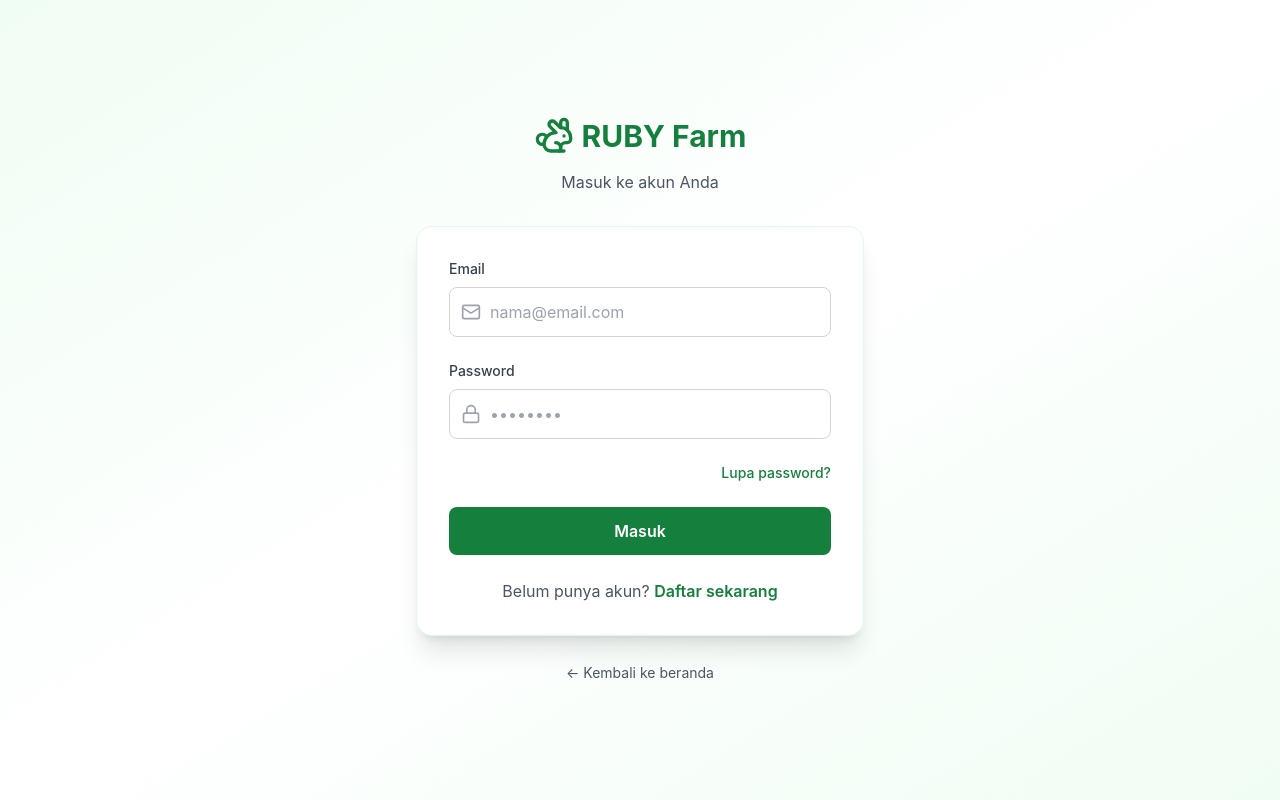
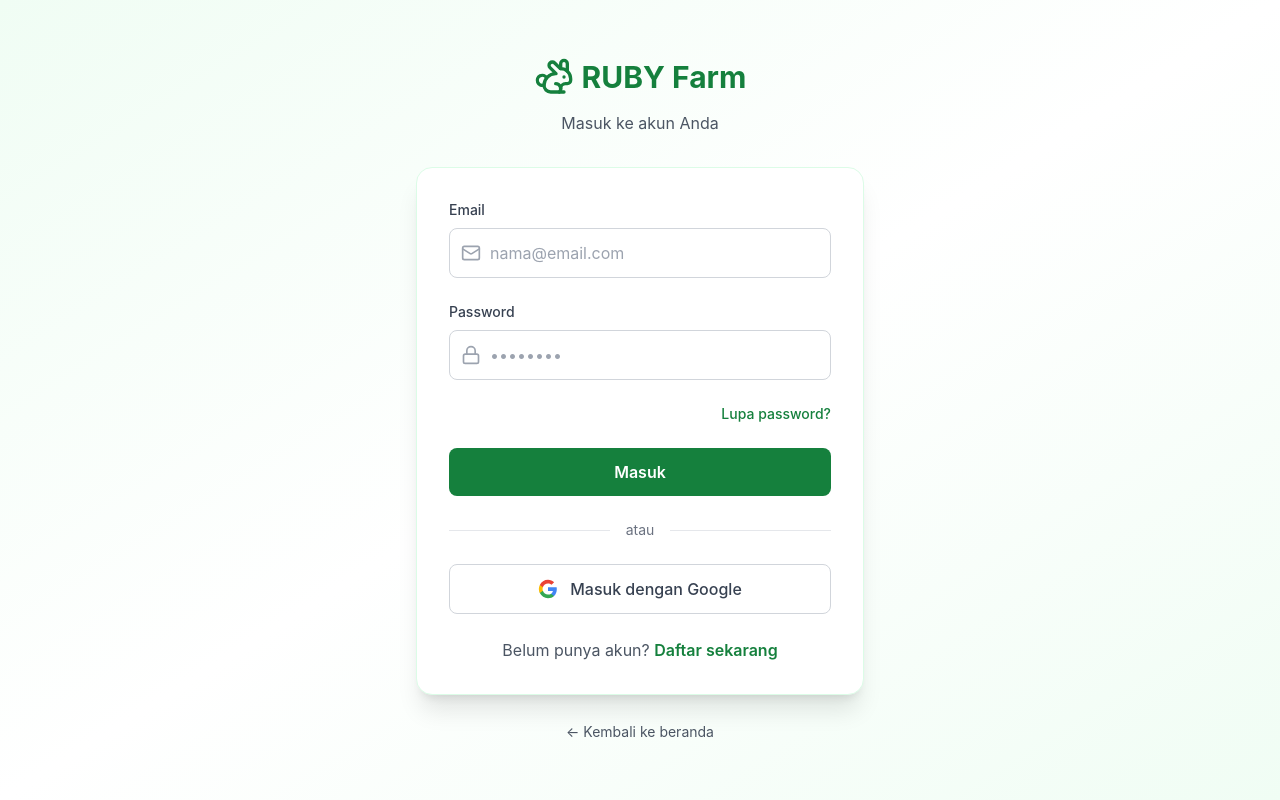
Before and after one commit to fashrifsetiandi/DSfarm, a React (Vite) app: page /login in a window 1280 px wide. Built offline with nearby package versions, Linux system fonts and the light colour scheme; no server answers.

Commit message:
feat: add Google OAuth login/signup

```diff
--- a/src/contexts/AuthContext.tsx
+++ b/src/contexts/AuthContext.tsx
@@ -8,6 +8,7 @@
     loading: boolean
     signUp: (email: string, password: string, fullName?: string) => Promise<{ error: AuthError | null }>
     signIn: (email: string, password: string) => Promise<{ error: AuthError | null }>
+    signInWithGoogle: () => Promise<{ error: AuthError | null }>
     signOut: () => Promise<void>
     resetPassword: (email: string) => Promise<{ error: AuthError | null }>
     updatePassword: (newPassword: string) => Promise<{ error: AuthError | null }>
@@ -73,6 +74,17 @@
         return { error }
     }
 
+    const signInWithGoogle = async () => {
+        const { error } = await supabase.auth.signInWithOAuth({
+            provider: 'google',
+            options: {
+                redirectTo: `${window.location.origin}/dashboard`,
+            },
+        })
+
+        return { error }
+    }
+
     const signOut = async () => {
         await supabase.auth.signOut()
         setUser(null)
@@ -101,6 +113,7 @@
         loading,
         signUp,
         signIn,
+        signInWithGoogle,
         signOut,
         resetPassword,
         updatePassword,
--- a/src/pages/LoginPage.tsx
+++ b/src/pages/LoginPage.tsx
@@ -3,13 +3,38 @@
 import { useAuth } from '@/contexts/AuthContext'
 import { Rabbit, Mail, Lock, AlertCircle } from 'lucide-react'
 
+// Google Icon SVG component
+function GoogleIcon({ className }: { className?: string }) {
+    return (
+        <svg className={className} viewBox="0 0 24 24">
+            <path
+                fill="#4285F4"
+                d="M22.56 12.25c0-.78-.07-1.53-.2-2.25H12v4.26h5.92c-.26 1.37-1.04 2.53-2.21 3.31v2.77h3.57c2.08-1.92 3.28-4.74 3.28-8.09z"
+            />
+            <path
+                fill="#34A853"
+                d="M12 23c2.97 0 5.46-.98 7.28-2.66l-3.57-2.77c-.98.66-2.23 1.06-3.71 1.06-2.86 0-5.29-1.93-6.16-4.53H2.18v2.84C3.99 20.53 7.7 23 12 23z"
+            />
+            <path
+                fill="#FBBC05"
+                d="M5.84 14.09c-.22-.66-.35-1.36-.35-2.09s.13-1.43.35-2.09V7.07H2.18C1.43 8.55 1 10.22 1 12s.43 3.45 1.18 4.93l2.85-2.22.81-.62z"
+            />
+            <path
+                fill="#EA4335"
+                d="M12 5.38c1.62 0 3.06.56 4.21 1.64l3.15-3.15C17.45 2.09 14.97 1 12 1 7.7 1 3.99 3.47 2.18 7.07l3.66 2.84c.87-2.6 3.3-4.53 6.16-4.53z"
+            />
+        </svg>
+    )
+}
+
 export function LoginPage() {
     const navigate = useNavigate()
-    const { signIn } = useAuth()
+    const { signIn, signInWithGoogle } = useAuth()
     const [email, setEmail] = useState('')
     const [password, setPassword] = useState('')
     const [error, setError] = useState('')
     const [loading, setLoading] = useState(false)
+    const [googleLoading, setGoogleLoading] = useState(false)
 
     const handleSubmit = async (e: React.FormEvent) => {
         e.preventDefault()
@@ -27,6 +52,23 @@
             setError('Terjadi kesalahan. Silakan coba lagi.')
         } finally {
             setLoading(false)
+        }
+    }
+
+    const handleGoogleSignIn = async () => {
+        setError('')
+        setGoogleLoading(true)
+
+        try {
+            const { error } = await signInWithGoogle()
+            if (error) {
+                setError(error.message)
+            }
+            // Note: On success, user will be redirected by OAuth flow
+        } catch (err) {
+            setError('Terjadi kesalahan saat login dengan Google.')
+        } finally {
+            setGoogleLoading(false)
         }
     }
 
@@ -115,6 +157,27 @@
                         </button>
                     </form>
 
+                    {/* Divider */}
+                    <div className="relative my-6">
+                        <div className="absolute inset-0 flex items-center">
+                            <div className="w-full border-t border-gray-200"></div>
+                        </div>
+                        <div className="relative flex justify-center text-sm">
+                            <span className="px-4 bg-white text-gray-500">atau</span>
+                        </div>
+                    </div>
+
+                    {/* Google Sign In Button */}
+                    <button
+                        type="button"
+                        onClick={handleGoogleSignIn}
+                        disabled={googleLoading}
+                        className="w-full py-3 px-4 bg-white border border-gray-300 text-gray-700 rounded-lg hover:bg-gray-50 focus:ring-4 focus:ring-gray-100 font-medium disabled:opacity-50 disabled:cursor-not-allowed transition-colors flex items-center justify-center gap-3"
+                    >
+                        <GoogleIcon className="h-5 w-5" />
+                        {googleLoading ? 'Memproses...' : 'Masuk dengan Google'}
+                    </button>
+
                     {/* Register Link */}
                     <div className="mt-6 text-center">
                         <p className="text-gray-600">
--- a/src/pages/RegisterPage.tsx
+++ b/src/pages/RegisterPage.tsx
@@ -3,9 +3,34 @@
 import { useAuth } from '@/contexts/AuthContext'
 import { Rabbit, Mail, Lock, User, AlertCircle, CheckCircle2 } from 'lucide-react'
 
+// Google Icon SVG component
+function GoogleIcon({ className }: { className?: string }) {
+    return (
+        <svg className={className} viewBox="0 0 24 24">
+            <path
+                fill="#4285F4"
+                d="M22.56 12.25c0-.78-.07-1.53-.2-2.25H12v4.26h5.92c-.26 1.37-1.04 2.53-2.21 3.31v2.77h3.57c2.08-1.92 3.28-4.74 3.28-8.09z"
+            />
+            <path
+                fill="#34A853"
+                d="M12 23c2.97 0 5.46-.98 7.28-2.66l-3.57-2.77c-.98.66-2.23 1.06-3.71 1.06-2.86 0-5.29-1.93-6.16-4.53H2.18v2.84C3.99 20.53 7.7 23 12 23z"
+            />
+            <path
+                fill="#FBBC05"
+                d="M5.84 14.09c-.22-.66-.35-1.36-.35-2.09s.13-1.43.35-2.09V7.07H2.18C1.43 8.55 1 10.22 1 12s.43 3.45 1.18 4.93l2.85-2.22.81-.62z"
+            />
+            <path
+                fill="#EA4335"
+                d="M12 5.38c1.62 0 3.06.56 4.21 1.64l3.15-3.15C17.45 2.09 14.97 1 12 1 7.7 1 3.99 3.47 2.18 7.07l3.66 2.84c.87-2.6 3.3-4.53 6.16-4.53z"
+            />
+        </svg>
+    )
+}
+
 export function RegisterPage() {
     const navigate = useNavigate()
-    const { signUp } = useAuth()
+    const { signUp, signInWithGoogle } = useAuth()
+    const [googleLoading, setGoogleLoading] = useState(false)
     const [formData, setFormData] = useState({
         fullName: '',
         email: '',
@@ -66,6 +91,23 @@
     }
 
     const strength = passwordStrength()
+
+    const handleGoogleSignIn = async () => {
+        setError('')
+        setGoogleLoading(true)
+
+        try {
+            const { error } = await signInWithGoogle()
+            if (error) {
+                setError(error.message)
+            }
+            // Note: On success, user will be redirected by OAuth flow
+        } catch (err) {
+            setError('Terjadi kesalahan saat daftar dengan Google.')
+        } finally {
+            setGoogleLoading(false)
+        }
+    }
 
     return (
         <div className="min-h-screen bg-gradient-to-br from-green-50 via-white to-green-50 flex items-center justify-center p-4">
@@ -204,6 +246,27 @@
                         </button>
                     </form>
 
+                    {/* Divider */}
+                    <div className="relative my-6">
+                        <div className="absolute inset-0 flex items-center">
+                            <div className="w-full border-t border-gray-200"></div>
+                        </div>
+                        <div className="relative flex justify-center text-sm">
+                            <span className="px-4 bg-white text-gray-500">atau</span>
+                        </div>
+                    </div>
+
+                    {/* Google Sign Up Button */}
+                    <button
+                        type="button"
+                        onClick={handleGoogleSignIn}
+                        disabled={googleLoading}
+                        className="w-full py-3 px-4 bg-white border border-gray-300 text-gray-700 rounded-lg hover:bg-gray-50 focus:ring-4 focus:ring-gray-100 font-medium disabled:opacity-50 disabled:cursor-not-allowed transition-colors flex items-center justify-center gap-3"
+                    >
+                        <GoogleIcon className="h-5 w-5" />
+                        {googleLoading ? 'Memproses...' : 'Daftar dengan Google'}
+                    </button>
+
                     {/* Login Link */}
                     <div className="mt-6 text-center">
                         <p className="text-gray-600">
```
